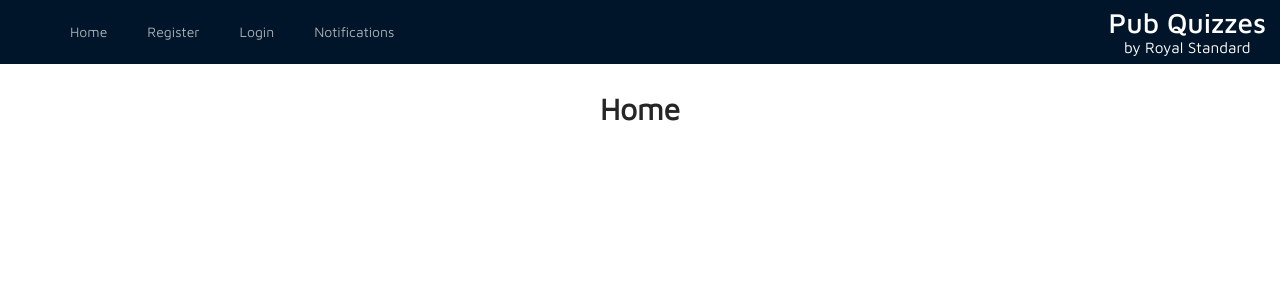
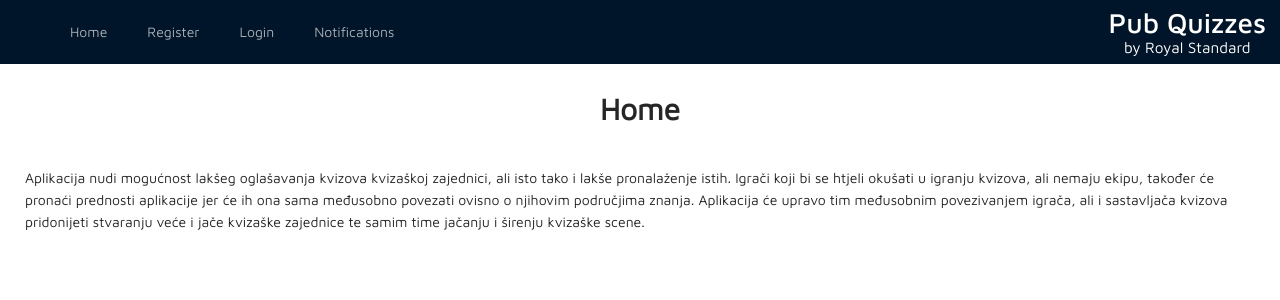
Before and after one commit to brancokas/pub-kviz, a React (Create React App) app in the folder royalstandard_frontend/: page / in a window 1280 px wide. Shown: the top 300 px of the page. Built offline with nearby package versions, Linux system fonts and the light colour scheme.

Commit message:
Dodan opis aplikacije na pocetnu stranicu

```diff
--- a/royalstandard_frontend/src/components/pages/Home.js
+++ b/royalstandard_frontend/src/components/pages/Home.js
@@ -1,15 +1,26 @@
 import React from "react";
-import {Typography} from "antd";
-const {Title} = Typography;
+import { Typography } from "antd";
+const { Title } = Typography;
 
 const Home = () => {
-
-  return(
+  return (
     <div className="content-container">
-      <Title level={2} style={{textAlign: "center"}}>Home</Title><br/>
-
+      <Title level={2} style={{ textAlign: "center" }}>
+        Home
+      </Title>
+      <br />
+      <div>
+        Aplikacija nudi mogućnost lakšeg oglašavanja kvizova kvizaškoj
+        zajednici, ali isto tako i lakše pronalaženje istih. Igrači koji bi se
+        htjeli okušati u igranju kvizova, ali nemaju ekipu, također će pronaći
+        prednosti aplikacije jer će ih ona sama međusobno povezati ovisno o
+        njihovim područjima znanja. Aplikacija će upravo tim međusobnim
+        povezivanjem igrača, ali i sastavljača kvizova pridonijeti stvaranju
+        veće i jače kvizaške zajednice te samim time jačanju i širenju kvizaške
+        scene.
+      </div>
     </div>
-  )
+  );
 };
 
 export default Home;
```
